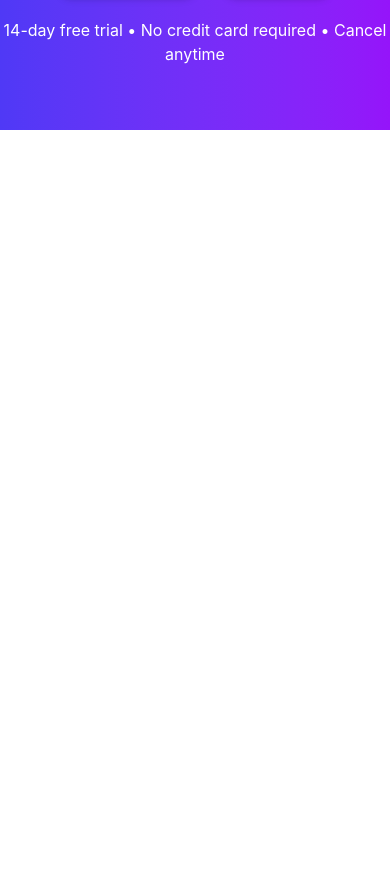
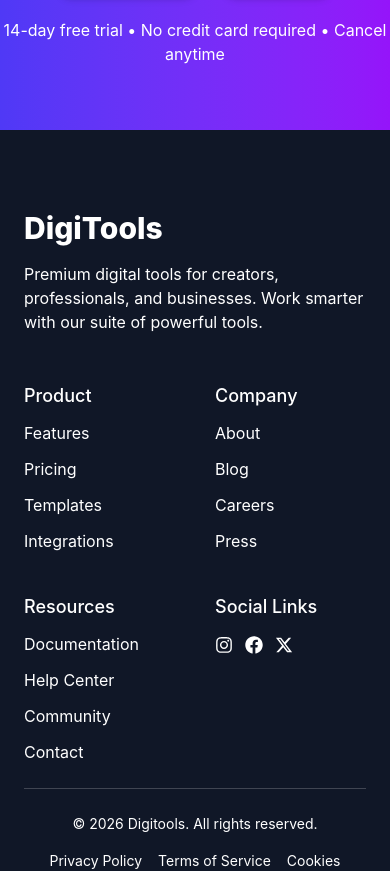
Before and after one commit to abutalha08/digi-tools-platform-A06, a React (Vite) app: page / in a window 390 px wide. Shown: the part 5123-5994 px from the top of the page. Before the commit the page ends 5253 px from the top, so only its background shows below. Built offline with nearby package versions, Linux system fonts and the light colour scheme.

Commit message:
Footer section completed and make this responsive

```diff
--- a/package.json
+++ b/package.json
@@ -11,8 +11,10 @@
   },
   "dependencies": {
     "@tailwindcss/vite": "^4.2.2",
+    "lucide-react": "^1.7.0",
     "react": "^19.2.4",
     "react-dom": "^19.2.4",
+    "react-icons": "^5.6.0",
     "tailwindcss": "^4.2.2"
   },
   "devDependencies": {
--- a/src/App.jsx
+++ b/src/App.jsx
@@ -1,6 +1,7 @@
 
 import './App.css'
 import Banner from './components/Banner/Banner'
+import Footer from './components/Footer/Footer'
 import GettingStarted from './components/GettingStarted/GettingStarted'
 import NavBar from './components/NavBar/NavBar'
 import StatsSection from './components/StatsSection/StatsSection'
@@ -29,6 +30,8 @@ function App() {
       <Workflow></Workflow>
     </main>
 
+    <Footer></Footer>
+
 
 
 
--- /dev/null
+++ b/src/components/Footer/Footer.jsx
@@ -0,0 +1,85 @@
+import React from 'react';
+import { FaFacebook, FaInstagram } from 'react-icons/fa';
+import { FaXTwitter } from 'react-icons/fa6';
+
+
+const Footer = () => {
+    return (
+       <div className='bg-[#101727] text-white px-6 md:px-12 lg:px-24 pt-20'>
+
+    <div className='flex flex-col lg:flex-row gap-12 lg:gap-16'>
+
+
+        <div className='max-w-96 space-y-4'>
+            <h2 className='font-extrabold text-3xl md:text-4xl'>DigiTools</h2>
+            <p className='font-normal text-[16px] text-[#FFFFFF]'>
+                Premium digital tools for creators, professionals, and businesses. Work smarter with our suite of powerful tools.
+            </p>
+        </div>
+
+        {/* Links Section */}
+        <div className='grid grid-cols-2 md:grid-cols-3 lg:grid-cols-4 gap-10 lg:gap-24 w-full'>
+
+            <div>
+                <ul className='space-y-3'>
+                    <li className='font-medium text-[18px] md:text-[20px]'>Product</li>
+                    <li>Features</li>
+                    <li>Pricing</li>
+                    <li>Templates</li>
+                    <li>Integrations</li>
+                </ul>
+            </div>
+
+            <div>
+                <ul className='space-y-3'>
+                    <li className='font-medium text-[18px] md:text-[20px]'>Company</li>
+                    <li>About</li>
+                    <li>Blog</li>
+                    <li>Careers</li>
+                    <li>Press</li>
+                </ul>
+            </div>
+
+            <div>
+                <ul className='space-y-3'>
+                    <li className='font-medium text-[18px] md:text-[20px]'>Resources</li>
+                    <li>Documentation</li>
+                    <li>Help Center</li>
+                    <li>Community</li>
+                    <li>Contact</li>
+                </ul>
+            </div>
+
+            <div className='space-y-4'>
+                <h5 className='font-medium text-[18px] md:text-[20px]'>Social Links</h5>
+                <div className='flex gap-3 text-lg'>
+                    <FaInstagram />
+                    <FaFacebook />
+                    <FaXTwitter />
+                </div>
+            </div>
+
+        </div>
+    </div>
+
+    <hr className='my-6 border-white/20' />
+
+    {/* Bottom Section */}
+    <div className='flex flex-col md:flex-row justify-between gap-4 items-center text-center md:text-left'>
+
+        <p className='text-[14px] md:text-[16px]'>
+            © 2026 Digitools. All rights reserved.
+        </p>
+
+        <div className='flex flex-wrap justify-center md:justify-end gap-4 md:gap-8 text-[14px] md:text-[16px]'>
+            <p>Privacy Policy</p>
+            <p>Terms of Service</p>
+            <p>Cookies</p>
+        </div>
+
+    </div>
+</div>
+    );
+};
+
+export default Footer;
```
Also changed, not shown: 1 other file (tests, documents, lock files or other folders).
